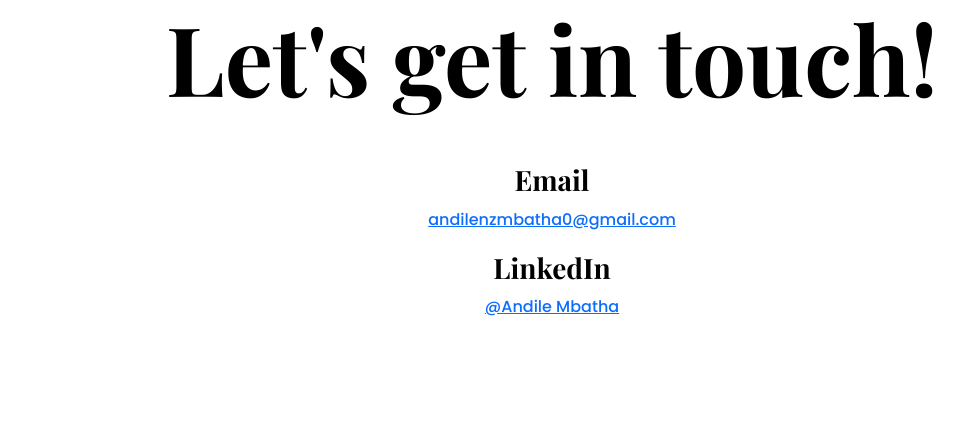
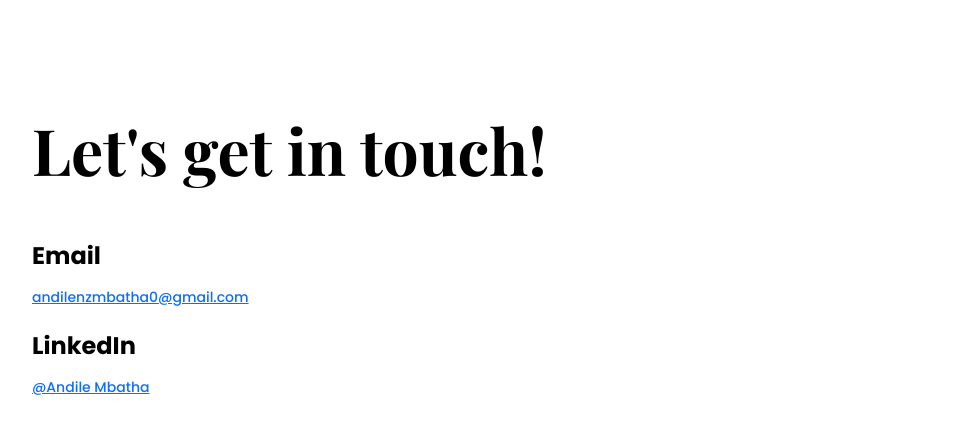
Before and after one commit to ANDILE805/my_portfolio, a plain HTML site: page contact.html in a window 1280 px wide. Shown: the whole page, without its empty margins (88-1052 px from the left). Drawn offline with nearby package versions, Linux system fonts and the light colour scheme.

Commit message:
Contact page sytling

```diff
--- a/contact.html
+++ b/contact.html
@@ -28,7 +28,7 @@
     <title>Andile's contacts</title>
   </head>
   <body>
-    <div class="content-container container text-center">
+    <div class="content-container container">
       <div class="content">
         <h1 class="mb-5">Let's get in touch!</h1>
         <h3>Email</h3>
--- a/styles/style.css
+++ b/styles/style.css
@@ -98,6 +98,34 @@
   padding: 15px 30px;
 }
 
+.content-container {
+  padding: 80px 20px;
+}
+.content h1 {
+  font-size: 64px;
+  line-height: 80px;
+}
+
+.content h2 {
+  font-size: 18px;
+  font-family: var(--default-font-family);
+}
+
+.content h3 {
+  font-size: 24px;
+  line-height: 1.5;
+
+  font-family: var(--default-font-family);
+}
+
+.content p {
+  font-size: 14px;
+}
+
+.content {
+  margin: 30px;
+}
+
 .img {
   margin-top: 100px;
 }
```
